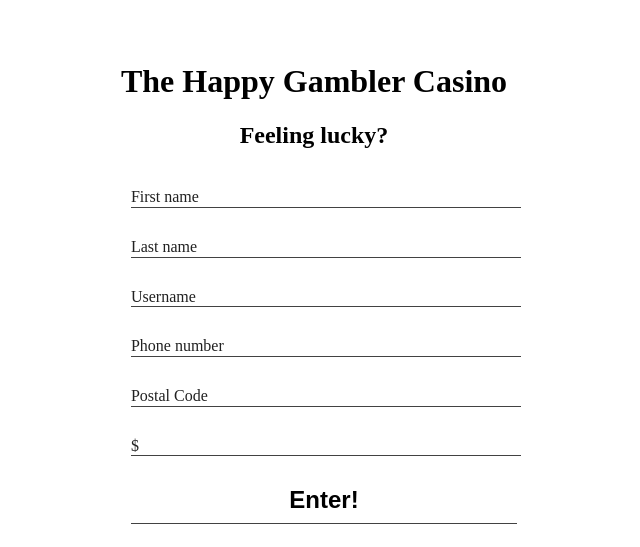
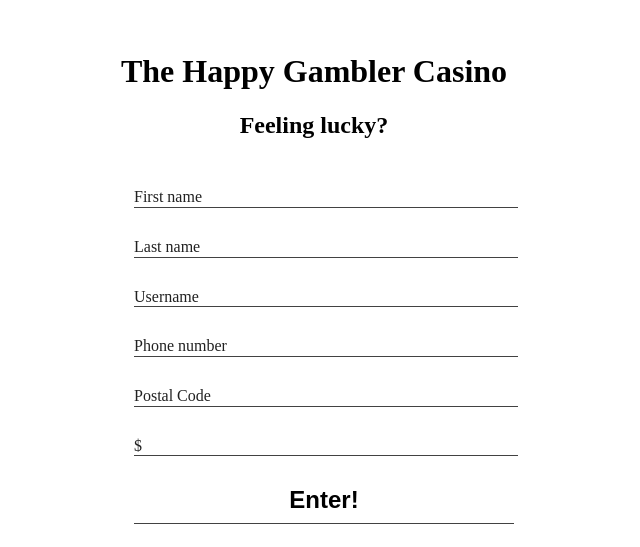
Before and after one commit to vezaynk/crazy8s, a plain HTML site: page intro.html in a window 1280 px wide. Shown: the part 120-667 px from the top of the page, without its empty margins (326-966 px from the left). Drawn offline with Linux system fonts and the light colour scheme.

Commit message:
UX improvements

```diff
--- a/scripts/controller.ts
+++ b/scripts/controller.ts
@@ -21,6 +21,7 @@
 
     casino.renderHook = function () {
         renderView(root, casino);
+        window.scrollTo(0,document.body.scrollHeight);
     }
 
     root.appendChild(renderBettingMenu(monkeyUser, (betAmount) => {
--- a/styles/intro.css
+++ b/styles/intro.css
@@ -20,6 +20,8 @@ body {
 }
 
 input {
+    /*Overrides chrome's outline*/
+    outline-width: 0 !important;
     height: 2em;
     margin: 10px;
     border: none;
@@ -56,3 +58,13 @@ input {
     color: red;
     font-size: .7em;
 }
+
+.container {
+    max-width: 100%;
+    padding: 20px;
+    width: 400px;
+}
+
+form {
+    padding: 10px;
+}
```
